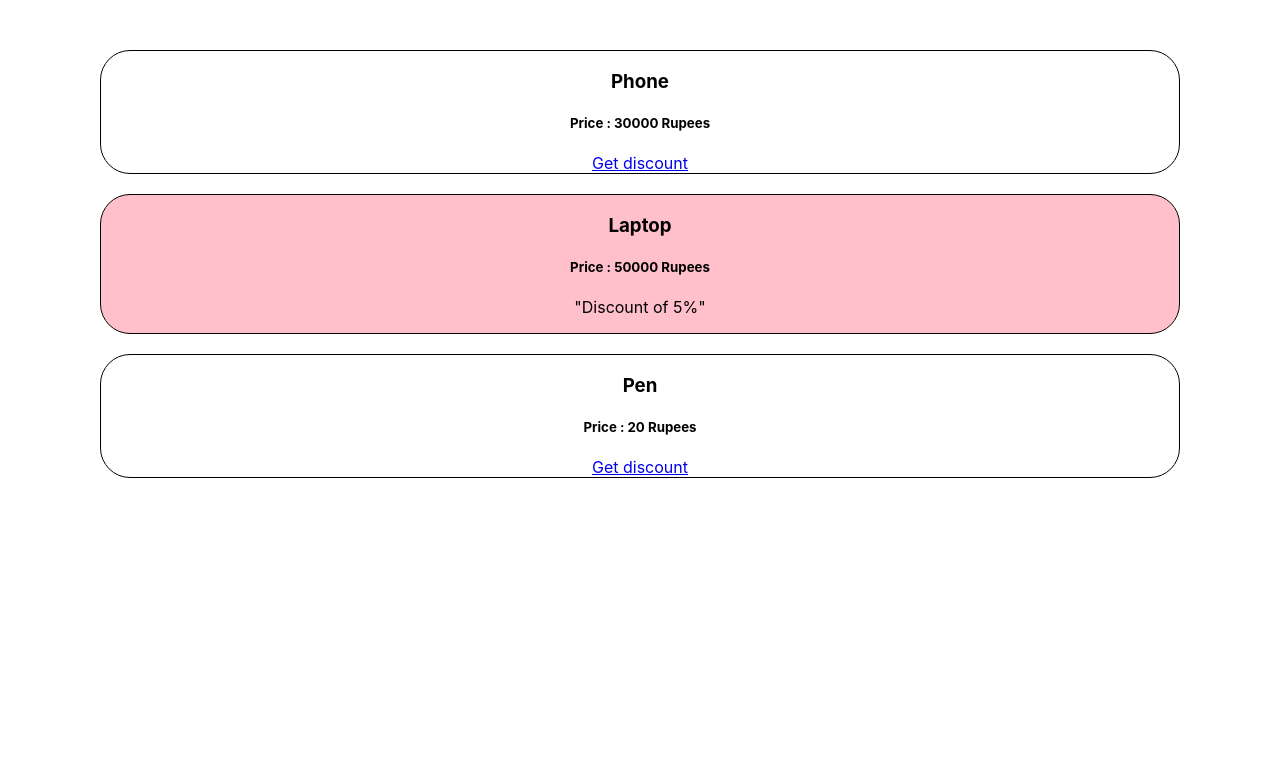
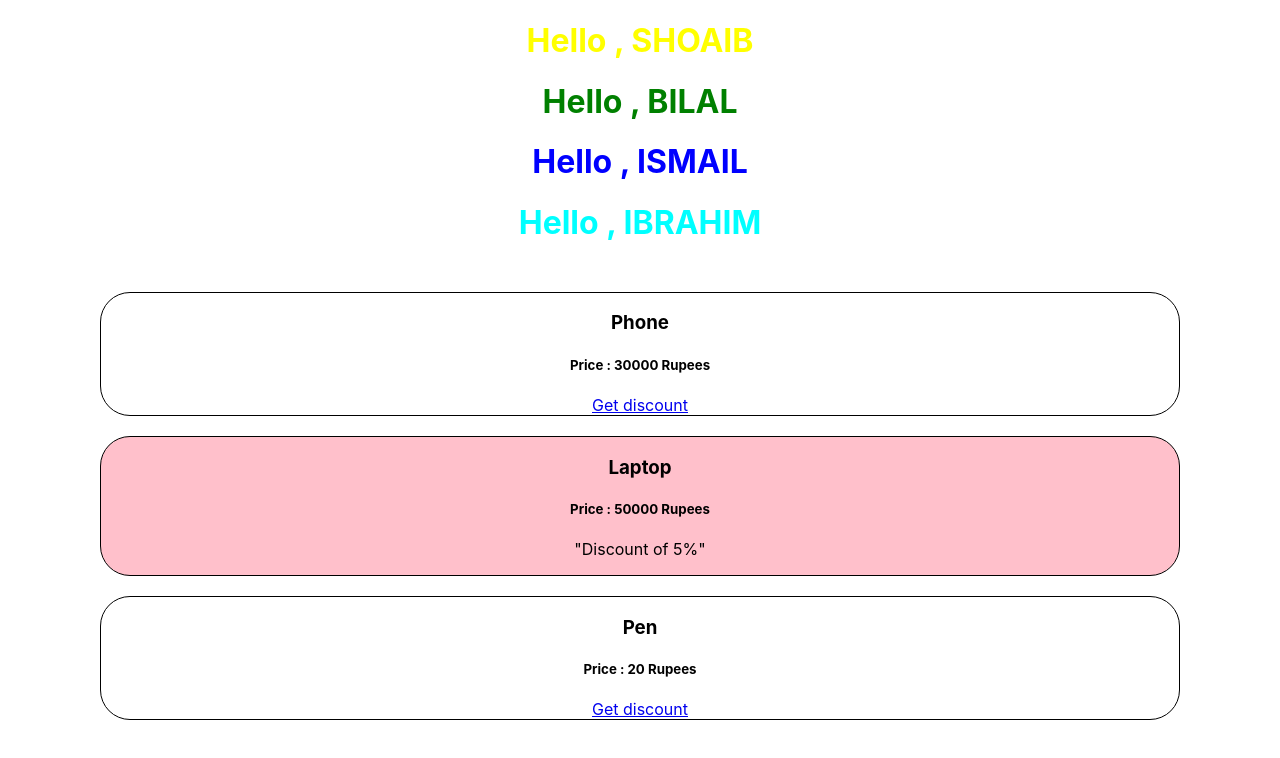
Before and after one commit to techlojutt/React, a React (Create React App) app: page / in a window 1280 px wide. Shown: the top 758 px of the page. Built offline with nearby package versions, Linux system fonts and the light colour scheme.

Commit message:
activity

```diff
--- a/src/App.js
+++ b/src/App.js
@@ -1,10 +1,17 @@
 import "./App.css";
+import MsgBox from "./MsgBox.js";
 import ProductTab from "./ProductTab.js"
+
 
 // if we are not want to create an extra node of div then we use react fragment  <></>
 function App() {
+
   return (
     <div className = "App">
+      <MsgBox textColor = "yellow" userName = "shoaib" />
+      <MsgBox textColor = "green" userName = "bilal" />
+      <MsgBox textColor = "blue" userName = "ismail" />
+      <MsgBox textColor = "aqua" userName = "ibrahim" />
       <ProductTab/>
     </div>
   )
--- /dev/null
+++ b/src/MsgBox.js
@@ -0,0 +1,8 @@
+export default function MsgBox({userName,textColor}) {
+    let styles = {color : textColor};
+
+    return (
+        <h1 style = {styles} > Hello , {userName.toUpperCase()} </h1>
+    )
+
+}
```
